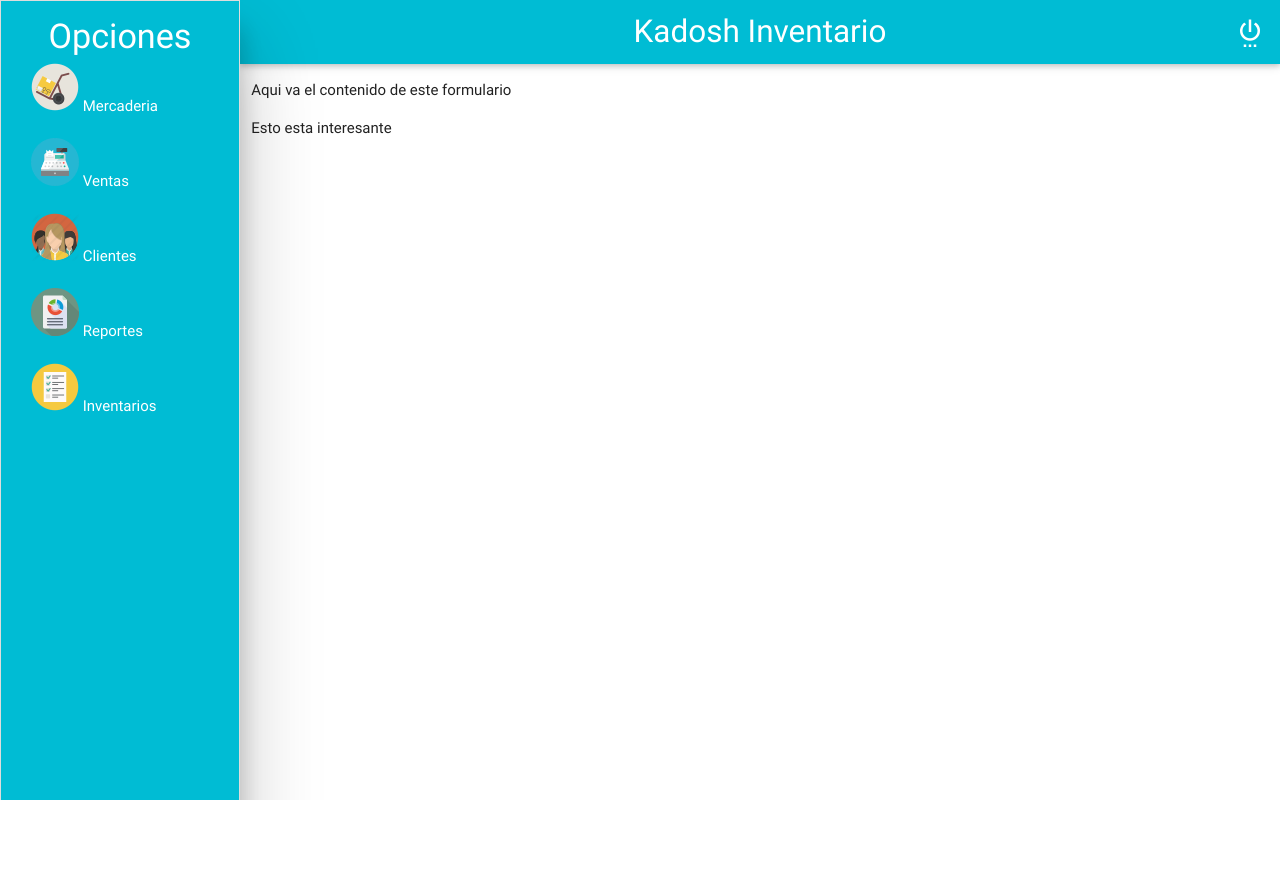
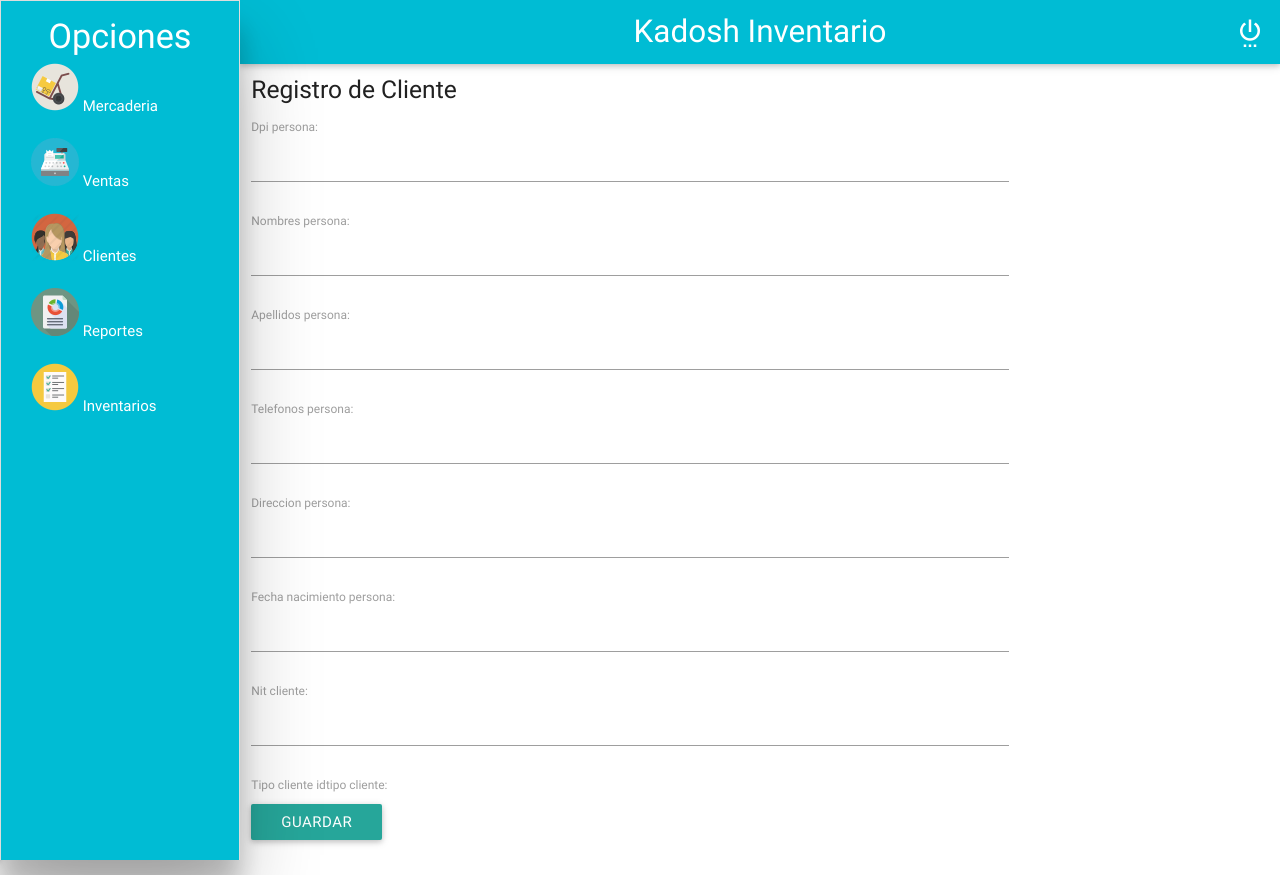
Before and after one commit to masozow/kadosh, a Django app: a page that uses kadoshapp/templates/kadoshapp/base.html in a window 1280 px wide. Before the commit the page ends 800 px from the top, so only its background shows below. Run offline with Django 3.2, Linux system fonts and the light colour scheme; data that the repository does not hold is empty; some libraries are stand-ins or nearby versions.

Commit message:
cree los archios de forms y una template,ya pude integrar en un form 2 modelos pero no guardan por la llave foranea

```diff
--- /dev/null
+++ b/kadoshapp/forms.py
@@ -0,0 +1,16 @@
+from django import forms
+from .models import Persona,Cliente
+
+#form Cliente
+class Form_RegistroClinte_Persona(forms.ModelForm):
+    class Meta:
+        model=Persona
+        fields=('dpi_persona','nombres_persona','apellidos_persona','telefonos_persona','direccion_persona','fecha_nacimiento_persona',)
+
+class Form_RegistroClinte_Cliente(forms.ModelForm):
+    class Meta:
+        model=Cliente
+        fields=('nit_cliente','tipo_cliente_idtipo_cliente',)
+
+    #def __str__(self):
+    #    return 'Nit: %s - Nombre: %s %s' % (self.nit_cliente, self.persona_idpersona.nombres_persona, self.persona_idpersona.apellidos_persona)
--- /dev/null
+++ b/kadoshapp/templates/kadoshapp/Datos_cliente.html
@@ -0,0 +1,11 @@
+{% extends 'kadoshapp/base.html' %}
+
+    {% block content %}
+        <h5>Registro de Cliente</h5>
+        <form method="POST" class="post-form">
+          {% csrf_token %}
+            {{ form.as_p }}
+            {{ sub_form.as_p }}
+            <button type="submit" class="save btn btn-default">Guardar</button>
+        </form>
+    {% endblock %}
--- a/kadoshapp/templates/kadoshapp/base.html
+++ b/kadoshapp/templates/kadoshapp/base.html
@@ -4,6 +4,7 @@
 <head><!--cabeceras-->
 <meta charset="utf-8">
 <title>Menu</title><!--Titulo de la pagina-->
+
       <!--Font de google+iconos-->
       <link href="http://fonts.googleapis.com/icon?family=Material+Icons" rel="stylesheet">
       <!--materialize.css-->
@@ -160,7 +161,7 @@
           Clientes</div>
         <div class="collapsible-body"><!-- Sub Elemntos--->
           <div class="collection">
-          <a href="#!" class="white-text text-white waves-effect waves-light collection-item cyan lighten-1 center-align">Nuevo</a>
+          <a href="{% url 'kadoshapp.views.registro' %}" class="white-text text-white waves-effect waves-light collection-item cyan lighten-1 center-align">Nuevo</a>
           <a href="#!" class="white-text text-white waves-effect waves-light collection-item cyan lighten-1 center-align">Modificar Datos</a>
         </div>
         </div>
@@ -234,6 +235,12 @@ $(document).ready(function(){
     });
   });
 </script>
+<!--Script para formularios de django-->
+<!--script>
+      $(function(){
+        $('form.uniForm').uniform();
+      });
+    </script-->
 </body>
 
 </html>
--- a/kadoshapp/urls.py
+++ b/kadoshapp/urls.py
@@ -3,11 +3,11 @@ from . import views
 
 urlpatterns=[
 #urls para loguear
-url(r'^$','django.contrib.auth.views.login',
- {'template_name':'kadoshapp/login.html'}, name='login'),
+#url(r'^$','django.contrib.auth.views.login',
+#{'template_name':'kadoshapp/login.html'}, name='login'),
 
-url(r'^$','django.contrib.auth.views.logout_then_login',
- name='logout'),
-url(r'', views.ingreso_mercaderia),
-
+#url(r'^$','django.contrib.auth.views.logout_then_login',
+# name='logout'),
+url(r'^$', views.ingreso_mercaderia, name='ingreso_mercaderia'),
+url(r'^ingreso/cliente/$', views.registro, name='registro'),
 ]
--- a/kadoshapp/views.py
+++ b/kadoshapp/views.py
@@ -1,5 +1,24 @@
 from django.shortcuts import render
+from .models import Persona, Cliente
+from .forms import Form_RegistroClinte_Persona, Form_RegistroClinte_Cliente
+from django.shortcuts import redirect
+from django.shortcuts import get_object_or_404
 
 # Create your views here.
 def ingreso_mercaderia(request):
     return render(request, 'kadoshapp/ingreso_mercaderia.html',{})
+
+
+def registro(request):
+    if request.method == 'POST':
+        form=Form_RegistroClinte_Persona(request.POST)
+        sub_form=Form_RegistroClinte_Cliente(request.POST)
+        if form.is_valid() and sub_form.is_valid():
+            form.save()
+            sub_form.save()
+            return render(request, 'kadoshapp/ingreso_mercaderi.html',{})
+
+    else:
+        form=Form_RegistroClinte_Persona()
+        sub_form=Form_RegistroClinte_Cliente()
+    return render(request, 'kadoshapp/Datos_cliente.html', {'form': form, 'sub_form':sub_form})
--- a/sistemakadosh/settings.py
+++ b/sistemakadosh/settings.py
@@ -113,7 +113,7 @@ DATABASES = {
         'ENGINE': 'django.db.backends.mysql',
         'NAME': 'kadosh',
         'USER': 'root',
-        'PASSWORD': 'hola1234',
+        'PASSWORD': 'rena',
         'HOST': 'localhost',
         'PORT': '',
     }
```
Also changed, not shown: 1 other file.
